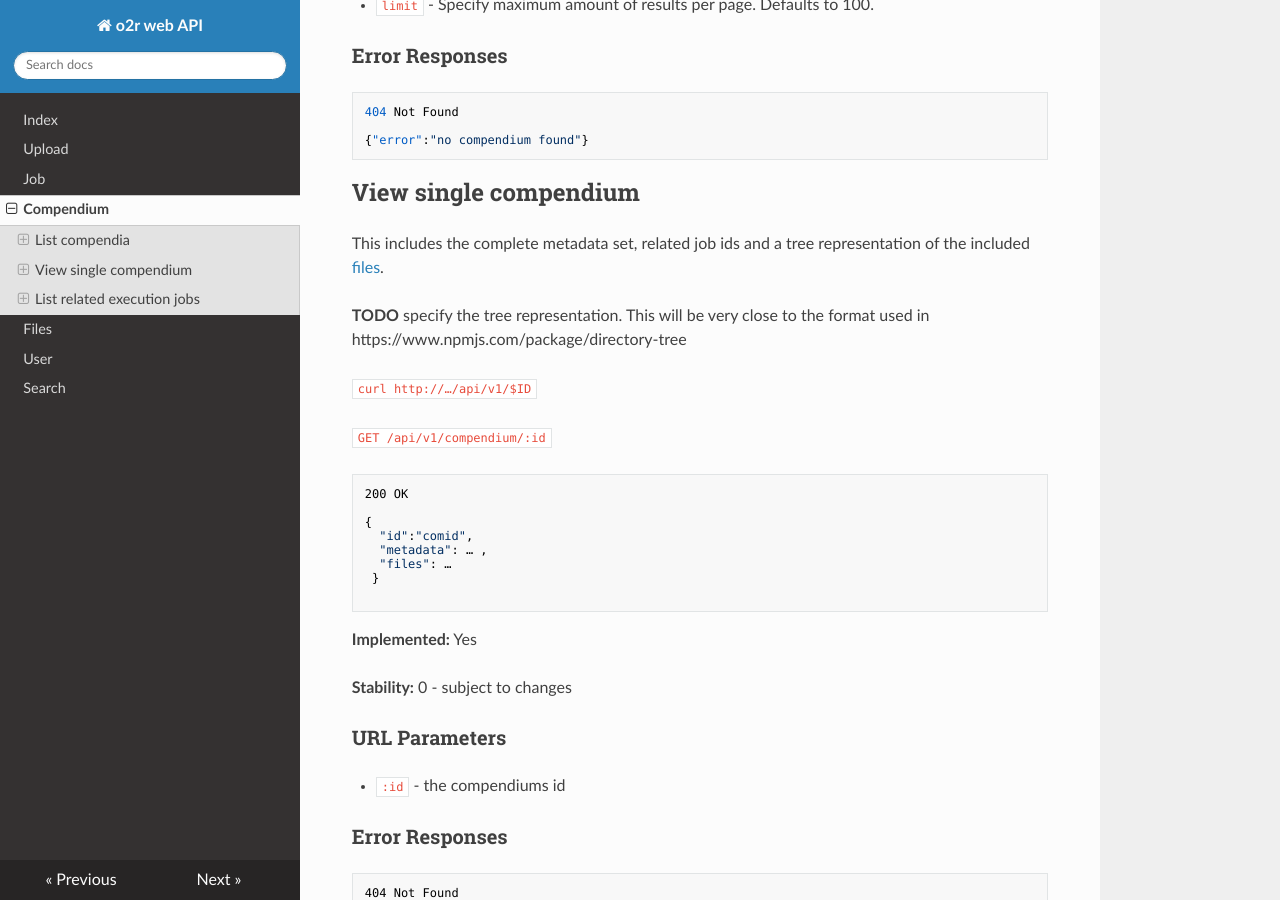
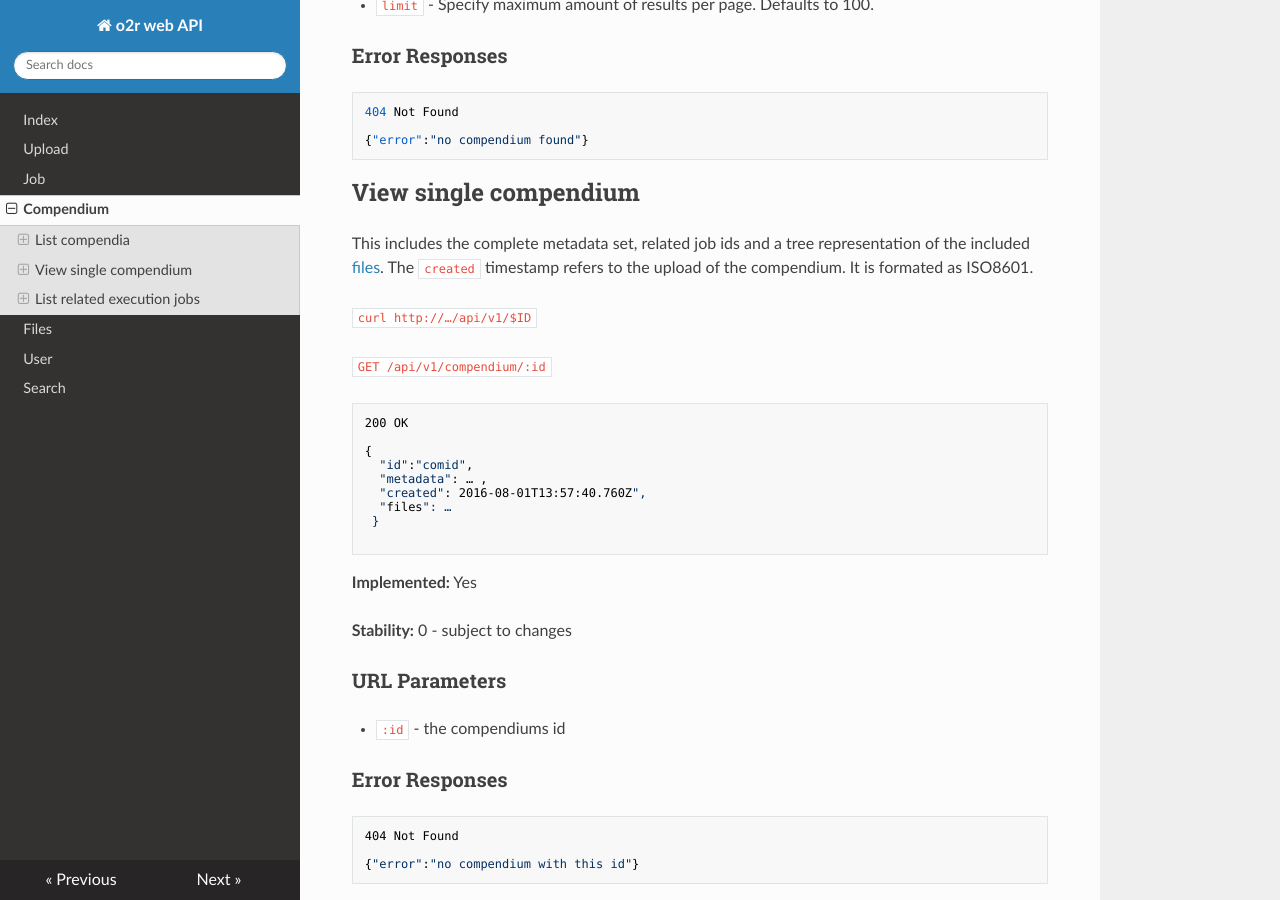
Before and after one commit to o2r-project/api, an MkDocs documentation site: the page built from docs/compendium.md, in a window 1280 px wide and 900 px high, scrolled down 799 px. Built offline with MkDocs 1.6.1, drawn with Linux system fonts in a browser that asks for light colours; nearby versions of some CDN libraries; old or Windows-style settings are respelled for this version of MkDocs.

Commit message:
added info regarding timestamps in jobs & compendia (#19)
* added info regarding timestamps in jobs & compendia

* added date format information

```diff
--- a/docs/compendium.md
+++ b/docs/compendium.md
@@ -42,10 +42,7 @@
 
 ## View single compendium
 
-This includes the complete metadata set, related job ids and a tree representation of the included [files](files.md).
-
-__TODO__ specify the tree representation. This will be very close to the format
-used in https://www.npmjs.com/package/directory-tree
+This includes the complete metadata set, related job ids and a tree representation of the included [files](files.md). The `created` timestamp refers to the upload of the compendium. It is formated as ISO8601.
 
 `curl http://…/api/v1/$ID`
 
@@ -57,6 +54,7 @@
 {
   "id":"comid",
   "metadata": … ,
+  "created": 2016-08-01T13:57:40.760Z",
   "files": …
  }
 
```
Also changed, not shown: docs/job.md (+3 -1 lines).
